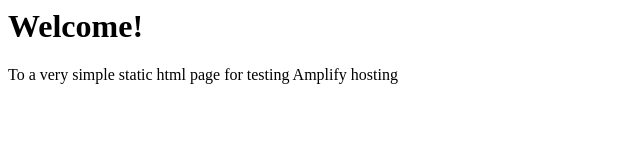
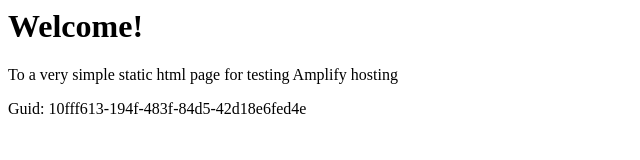
Before and after one commit to aws-aemilia-pdx/Github-PR-Commit-Integration-Test-DoNotTouch-v1-gamma-us-west-2, a website: page src/index.html in a window 1280 px wide. Shown: the whole page, without its empty margins (0-640 px from the left). Drawn offline with Linux system fonts and the light colour scheme.

Commit message:
commit from integ tests

```diff
--- a/src/index.html
+++ b/src/index.html
@@ -1,3 +1,5 @@
+
+
 <html lang="en">
 
 <head>
@@ -10,6 +12,6 @@
 <body>
     <h1>Welcome!</h1>
     <p>To a very simple static html page for testing Amplify hosting</p>
-</body>
+    <p>Guid: 10fff613-194f-483f-84d5-42d18e6fed4e</p></body>
 
 </html>
```
